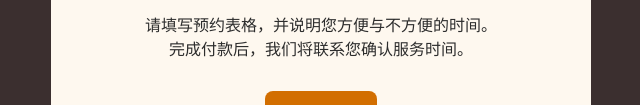
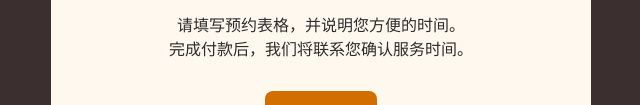
Before and after one commit to Linoraenergy/tarot, a plain HTML site: page index.html in a window 1280 px wide. Shown: the part 1405-1510 px from the top of the page, without its empty margins (319-959 px from the left). Drawn offline with Linux system fonts and the light colour scheme.

Commit message:
Add files via upload

```diff
--- a/index.html
+++ b/index.html
@@ -83,7 +83,7 @@
   <div class="section">
     <img src="https://i.imgur.com/dWiKMtn.png" alt="Tarot Poster 中文" style="max-width: 100%; height: auto;">
     <p style="margin-top: 10px;">
-      请填写预约表格，并说明您方便与不方便的时间。<br>
+      请填写预约表格，并说明您方便的时间。<br>
       完成付款后，我们将联系您确认服务时间。
     </p>
     <a href="https://tally.so/r/3qq2ZO" target="_blank" class="button">立即登记</a>
```
